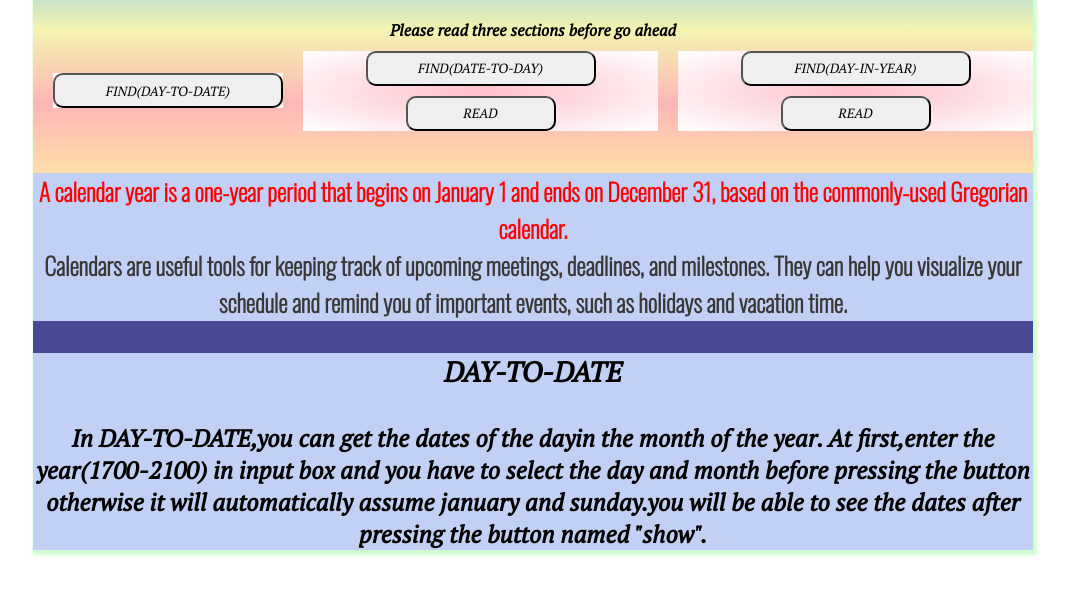
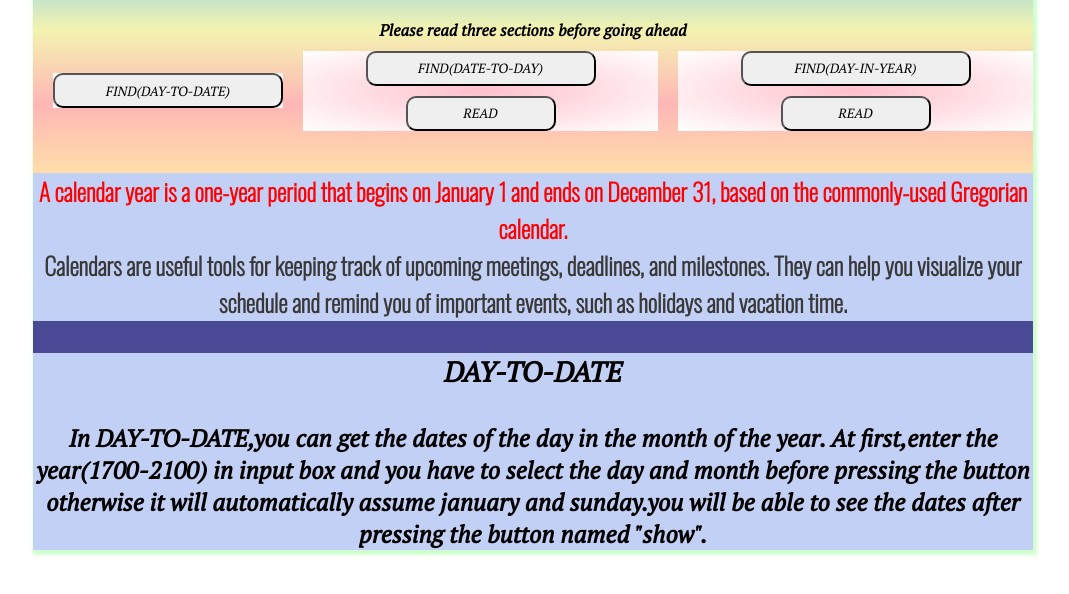
Before and after one commit to ayushsing555/modern-calender, a plain HTML site: page index.html in a window 1280 px wide. Shown: the part 66-660 px from the top of the page, without its empty margins (107-1176 px from the left). Drawn offline with nearby package versions, Linux system fonts and the light colour scheme.

Commit message:
Update index.html

```diff
--- a/index.html
+++ b/index.html
@@ -63,7 +63,7 @@
 
         <div class="container">
         <h1> A MODERN CALENDER</h1>
-        <b>Please read three sections before go ahead</b>
+        <b>Please read three sections before going ahead</b>
         <div class="section">
             <div class="section1" id="dtod">
            <button id="btn1" onclick="dtod()">
@@ -102,7 +102,7 @@
             <div class="main" id="cdtod">
                 <h3>DAY-TO-DATE</h3>
               <h4>
-                   In DAY-TO-DATE,you can get the dates of the dayin the month of  the year.
+                   In DAY-TO-DATE,you can get the dates of the day in the month of  the year.
                    At first,enter the year(1700-2100) in input box and you have to select the day and month before pressing the button otherwise it will automatically assume january and sunday.you will be able to see the dates after pressing the button named "show".
               </h4>
             </div>
```
